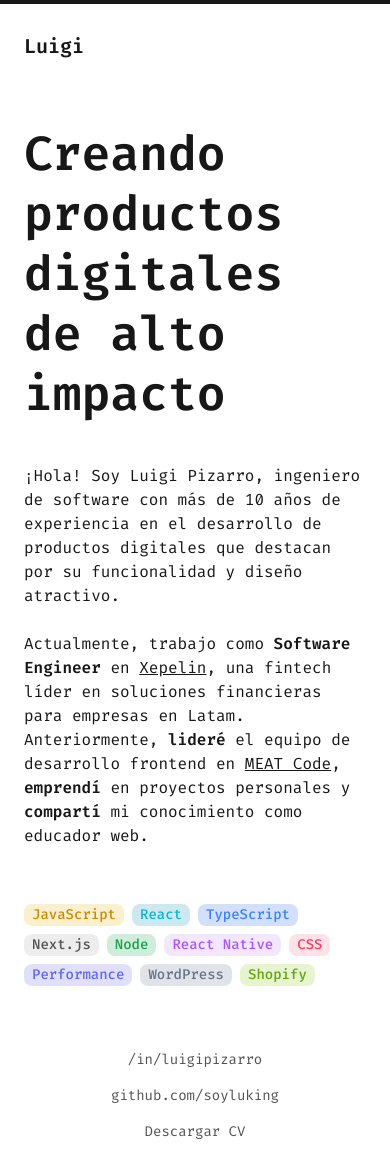
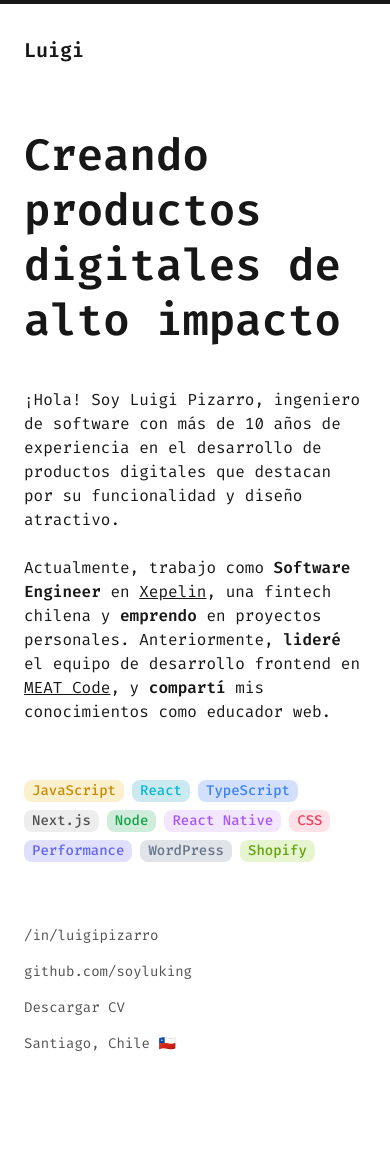
Before and after one commit to soyluking/luigipizarro-portafolio, a Next.js app: page / in a window 390 px wide. After the commit the page ends 1102 px from the top, so only its background shows below. Built offline with nearby package versions, Linux system fonts and the light colour scheme; no server answers.

Commit message:
fix: improve mobile version and change copies

```diff
--- a/app/components/Header.tsx
+++ b/app/components/Header.tsx
@@ -4,7 +4,7 @@ import Menu from './Menu';
 export default function Header() {
   return (
     <header>
-      <div className="h-1 bg-neutral-900 dark:bg-white absolute top-0 w-full" />
+      <div className="h-1 bg-neutral-900 dark:bg-white md:absolute top-0 w-full" />
 
       <div className="md:absolute left-0 top-0 py-8 w-full">
         <Container>
--- a/app/components/Menu.tsx
+++ b/app/components/Menu.tsx
@@ -38,6 +38,11 @@ export default function Menu({ className = '' }: MenuProps) {
           Descargar CV
         </a>
       </li>
+      <li className="text-sm">
+        <span className="text-neutral-600 dark:text-neutral-400">
+          Santiago, Chile 🇨🇱
+        </span>
+      </li>
     </ul>
   );
 }
--- a/app/page.tsx
+++ b/app/page.tsx
@@ -8,10 +8,10 @@ export default function Home() {
     <main className="flex min-h-screen flex-col">
       <Header />
 
-      <section className="flex items-center min-h-screen justify-start py-8 md:py-20">
+      <section className="flex items-center md:min-h-screen justify-start py-8 md:py-20">
         <Container>
           <div className="flex flex-col gap-10 md:gap-12 max-w-screen-lg">
-            <h1 className="font-semibold text-5xl leading-tight md:text-6xl md:leading-tight">
+            <h1 className="font-semibold text-[2.75rem] leading-tight md:text-6xl md:leading-tight">
               Creando productos digitales de alto impacto
             </h1>
 
@@ -37,8 +37,11 @@ export default function Home() {
                 >
                   Xepelin
                 </a>
-                , una fintech líder en soluciones financieras para empresas en
-                Latam. Anteriormente,{' '}
+                , una fintech chilena y{' '}
+                <strong className="font-semibold dark:text-white">
+                  emprendo
+                </strong>{' '}
+                en proyectos personales. Anteriormente,{' '}
                 <strong className="font-semibold dark:text-white">
                   lideré
                 </strong>{' '}
@@ -52,15 +55,11 @@ export default function Home() {
                 >
                   MEAT Code
                 </a>
-                ,{' '}
-                <strong className="font-semibold dark:text-white">
-                  emprendí
-                </strong>{' '}
-                en proyectos personales y{' '}
+                , y{' '}
                 <strong className="font-semibold dark:text-white">
                   compartí
                 </strong>{' '}
-                mi conocimiento como educador web.
+                mis conocimientos como educador web.
               </p>
             </div>
 
@@ -69,9 +68,9 @@ export default function Home() {
         </Container>
       </section>
 
-      <section className="py-8 md:hidden">
+      <section className="pt-8 pb-12 md:hidden">
         <Container>
-          <Menu className="flex flex-col items-center gap-4" />
+          <Menu className="flex flex-col md:items-center gap-4" />
         </Container>
       </section>
     </main>
```
